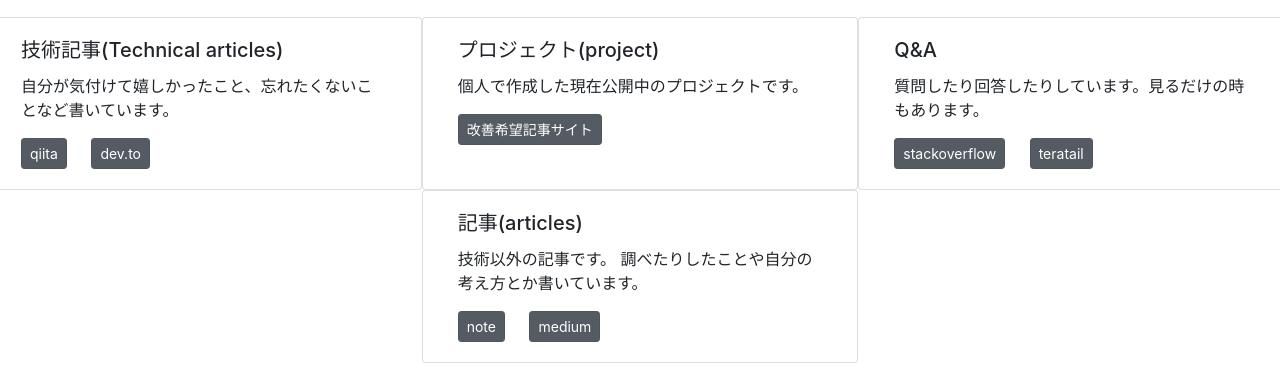
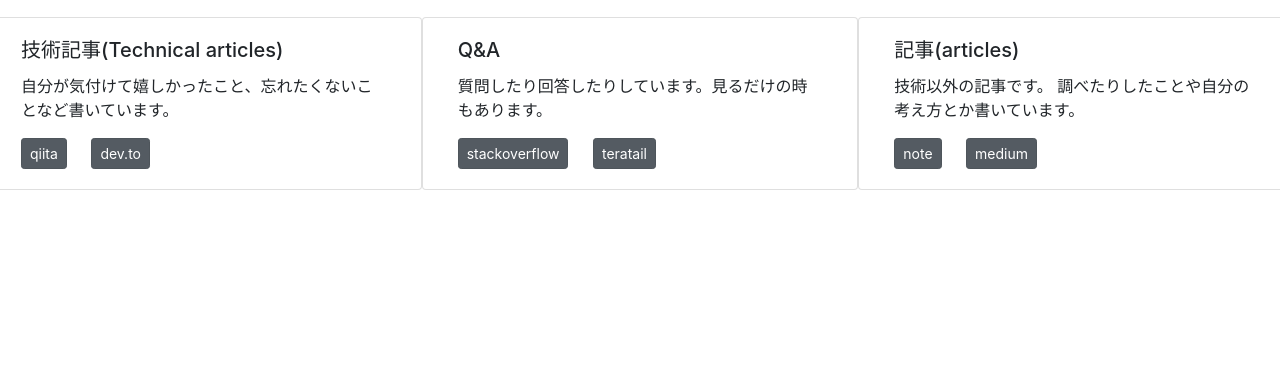
Before and after one commit to sachiko-kame/sachiko-kame.github.io, a plain HTML site: page index.html in a window 1280 px wide. Shown: the part 473-852 px from the top of the page. After the commit the page ends 800 px from the top, so only its background shows below. Drawn offline with nearby package versions, Linux system fonts and the light colour scheme.

Commit message:
Update index.html

```diff
--- a/index.html
+++ b/index.html
@@ -65,13 +65,6 @@ twitter</a>
     </div>
     <div class="card col-lg-4" style="width: 18rem;">
       <div class="card-body">
-        <h5 class="card-title">プロジェクト(project)</h5>
-        <p class="card-text">個人で作成した現在公開中のプロジェクトです。</p>
-        <a href="https://kaizenkibokijisaito.com/" class="card-link btn btn-secondary btn-sm active" role="button" aria-pressed="true">改善希望記事サイト</a>
-      </div>
-    </div>
-    <div class="card col-lg-4" style="width: 18rem;">
-      <div class="card-body">
         <h5 class="card-title">Q&A</h5>
         <p class="card-text">質問したり回答したりしています。見るだけの時もあります。 </p>
         <a href="https://stackoverflow.com/users/11140267/sachiko-kame" class="card-link btn btn-secondary btn-sm active" role="button" aria-pressed="true">stackoverflow</a>
```
